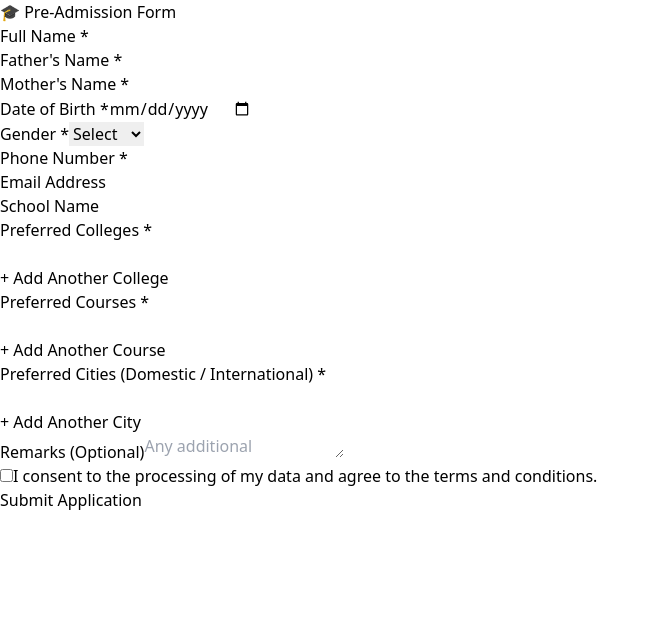
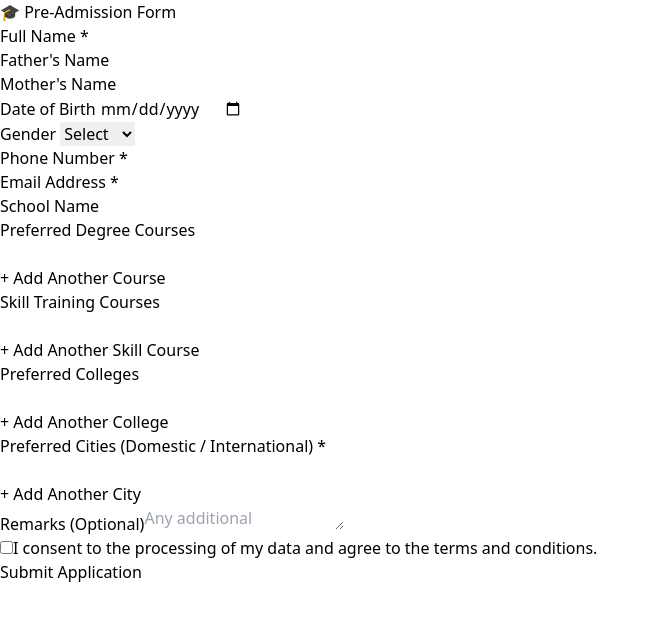
Before and after one commit to Shivamchawla02/Servocci-Pre-Addmission, a React (Vite) app: page /pre-admission in a window 1280 px wide. Shown: the top 620 px of the page, without its empty margins (0-660 px from the left). Built offline with nearby package versions, Linux system fonts and the light colour scheme.

Commit message:
Added skill training courses

```diff
--- a/src/components/PreAddmissionForm.jsx
+++ b/src/components/PreAddmissionForm.jsx
@@ -13,9 +13,10 @@ const PreAdmissionForm = () => {
     phone: "",
     email: "",
     courses: [""],
+    skills: [""],  // NEW FIELD
     colleges: [""],
     cities: [""],
-    schoolName: "",  // changed from category
+    schoolName: "",
     remarks: "",
   });
 
@@ -40,6 +41,12 @@ const PreAdmissionForm = () => {
     setFormData({ ...formData, courses: updatedCourses });
   };
 
+  const handleSkillChange = (e, index) => {
+    const updatedSkills = [...formData.skills];
+    updatedSkills[index] = e.target.value;
+    setFormData({ ...formData, skills: updatedSkills });
+  };
+
   const handleCollegeChange = (e, index) => {
     const updatedColleges = [...formData.colleges];
     updatedColleges[index] = e.target.value;
@@ -62,6 +69,19 @@ const PreAdmissionForm = () => {
       }
     } else {
       toast.error("You can add up to 3 courses only.");
+    }
+  };
+
+  const addSkillCourse = () => {
+    if (formData.skills.length < 3) {
+      const lastSkill = formData.skills[formData.skills.length - 1];
+      if (lastSkill.trim() !== "") {
+        setFormData({ ...formData, skills: [...formData.skills, ""] });
+      } else {
+        toast.error("Please fill the current skill course before adding another.");
+      }
+    } else {
+      toast.error("You can add up to 3 skill training courses only.");
     }
   };
 
@@ -171,7 +191,7 @@ const PreAdmissionForm = () => {
 
           {/* Father's Name */}
           <div className="flex flex-col">
-            <label className="block text-[#2c6975] font-semibold mb-2">Father's Name *</label>
+            <label className="block text-[#2c6975] font-semibold mb-2">Father's Name </label>
             <input
               type="text"
               name="fatherName"
@@ -184,7 +204,7 @@ const PreAdmissionForm = () => {
 
           {/* Mother's Name */}
           <div className="flex flex-col">
-            <label className="block text-[#2c6975] font-semibold mb-2">Mother's Name *</label>
+            <label className="block text-[#2c6975] font-semibold mb-2">Mother's Name </label>
             <input
               type="text"
               name="motherName"
@@ -197,7 +217,7 @@ const PreAdmissionForm = () => {
 
           {/* Date of Birth */}
           <div className="flex flex-col">
-            <label className="block text-[#2c6975] font-semibold mb-2">Date of Birth *</label>
+            <label className="block text-[#2c6975] font-semibold mb-2">Date of Birth </label>
             <input
               type="date"
               name="dob"
@@ -210,7 +230,7 @@ const PreAdmissionForm = () => {
 
           {/* Gender */}
           <div className="flex flex-col">
-            <label className="block text-[#2c6975] font-semibold mb-2">Gender *</label>
+            <label className="block text-[#2c6975] font-semibold mb-2">Gender </label>
             <select
               name="gender"
               value={formData.gender}
@@ -240,7 +260,7 @@ const PreAdmissionForm = () => {
 
           {/* Email */}
           <div className="flex flex-col">
-            <label className="block text-[#2c6975] font-semibold mb-2">Email Address</label>
+            <label className="block text-[#2c6975] font-semibold mb-2">Email Address *</label>
             <input
               type="email"
               name="email"
@@ -262,10 +282,56 @@ const PreAdmissionForm = () => {
               />
             </div>
 
+            {/* Preferred Courses */}
+          <div className="flex flex-col">
+            <label className="block text-[#2c6975] font-semibold mb-2">Preferred Degree Courses </label>
+            {formData.courses.map((course, index) => (
+              <div key={index} className="flex items-center space-x-3">
+                <input
+                  type="text"
+                  value={course}
+                  onChange={(e) => handleCourseChange(e, index)}
+                  className="w-full border-2 border-[#2c6975] p-3 rounded-lg focus:outline-none focus:border-[#ff4f00]"
+                  required
+                />
+              </div>
+            ))}
+            <button
+              type="button"
+              onClick={addCourse}
+              className="mt-3 bg-[#ff4f00] text-white py-2 px-4 rounded-full"
+            >
+              + Add Another Course
+            </button>
+          </div>
+
+            {/* Skill Training Courses */}
+            <div className="flex flex-col">
+              <label className="block text-[#2c6975] font-semibold mb-2">Skill Training Courses</label>
+              {formData.skills.map((skill, index) => (
+                <div key={index} className="flex items-center space-x-3">
+                  <input
+                    type="text"
+                    value={skill}
+                    onChange={(e) => handleSkillChange(e, index)}
+                    className="w-full border-2 border-[#2c6975] p-3 rounded-lg focus:outline-none focus:border-[#ff4f00]"
+                    required
+                  />
+                </div>
+              ))}
+              <button
+                type="button"
+                onClick={addSkillCourse}
+                className="mt-3 bg-[#ff4f00] text-white py-2 px-4 rounded-full"
+              >
+                + Add Another Skill Course
+              </button>
+            </div>
+
 
           {/* Preferred Colleges */}
           <div className="flex flex-col">
-            <label className="block text-[#2c6975] font-semibold mb-2">Preferred Colleges *</label>
+            <label className="block text-[#2c6975] font-semibold mb-2">Preferred Colleges </label>
             {formData.colleges.map((college, index) => (
               <div key={index} className="flex items-center space-x-3">
                 <input
@@ -283,29 +349,6 @@ const PreAdmissionForm = () => {
               className="mt-3 bg-[#ff4f00] text-white py-2 px-4 rounded-full"
             >
               + Add Another College
-            </button>
-          </div>
-
-          {/* Preferred Courses */}
-          <div className="flex flex-col">
-            <label className="block text-[#2c6975] font-semibold mb-2">Preferred Courses *</label>
-            {formData.courses.map((course, index) => (
-              <div key={index} className="flex items-center space-x-3">
-                <input
-                  type="text"
-                  value={course}
-                  onChange={(e) => handleCourseChange(e, index)}
-                  className="w-full border-2 border-[#2c6975] p-3 rounded-lg focus:outline-none focus:border-[#ff4f00]"
-                  required
-                />
-              </div>
-            ))}
-            <button
-              type="button"
-              onClick={addCourse}
-              className="mt-3 bg-[#ff4f00] text-white py-2 px-4 rounded-full"
-            >
-              + Add Another Course
             </button>
           </div>
 
```
